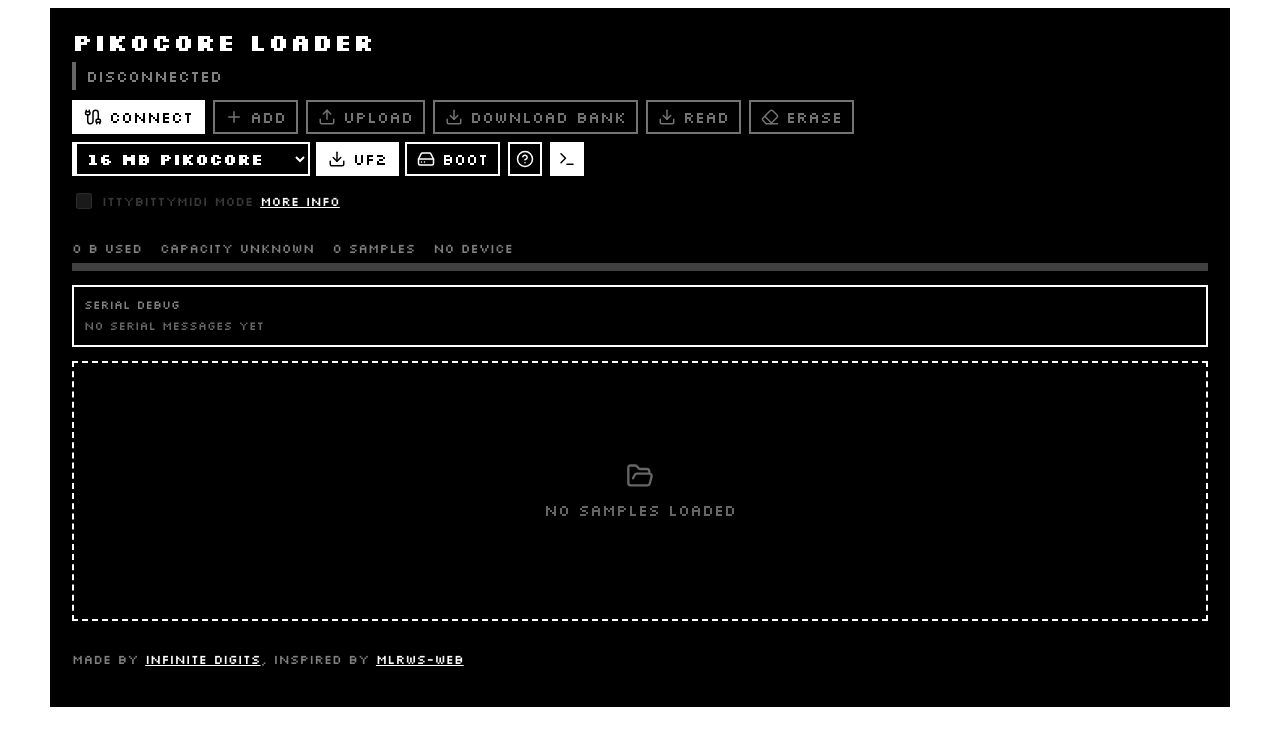
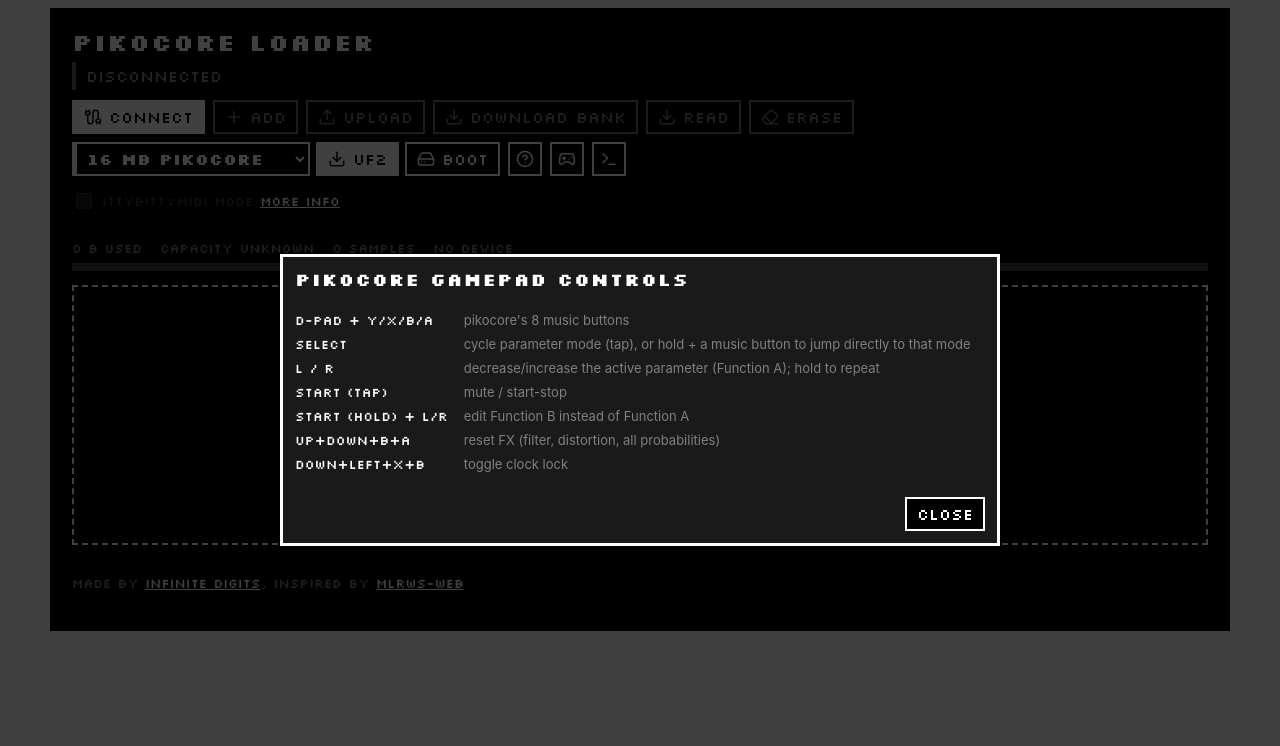
Before and after one commit to sebasdv/pikocore_gamepad, a React (Vite) app in the folder web/: page / in a window 1280 px wide. Both pictures are taken after a click on the button 567 px from the left and 159 px from the top of the page. Shown: the top 746 px of the page. Built offline with nearby package versions, Linux system fonts and the light colour scheme.

Commit message:
feat(web): add pikocore gamepad controls reference modal

```diff
--- a/web/src/App.tsx
+++ b/web/src/App.tsx
@@ -5,6 +5,7 @@
   Download,
   Eraser,
   FolderOpen,
+  Gamepad2,
   HardDrive,
   Pause,
   Play,
@@ -89,6 +90,7 @@
   const [debugLog, setDebugLog] = useState<string[]>([]);
   const [debugOpen, setDebugOpen] = useState(false);
   const [ittybittymidiInfoOpen, setIttybittymidiInfoOpen] = useState(false);
+  const [controlsInfoOpen, setControlsInfoOpen] = useState(false);
   const debugOpenRef = useRef(false);
   const debugEntriesRef = useRef<string[]>([]);
   const debugFlushTimerRef = useRef<number | null>(null);
@@ -876,6 +878,14 @@
             <HelpCircle size={18} />
           </button>
           <button
+            className="icon-button"
+            onClick={() => setControlsInfoOpen(true)}
+            title="Show pikocore gamepad controls"
+            aria-label="Show pikocore gamepad controls"
+          >
+            <Gamepad2 size={18} />
+          </button>
+          <button
             className="icon-button debug-toggle"
             onClick={toggleDebug}
             title={debugOpen ? 'Hide serial debug messages' : 'Show serial debug messages'}
@@ -957,6 +967,46 @@
               onClick={() => setIttybittymidiInfoOpen(false)}
               title="Close ittybittymidi info"
               aria-label="Close ittybittymidi info"
+            >
+              Close
+            </button>
+          </div>
+        </div>
+      ) : null}
+
+      {controlsInfoOpen ? (
+        <div className="modal-backdrop" role="presentation" onClick={() => setControlsInfoOpen(false)}>
+          <div
+            className="info-modal"
+            role="dialog"
+            aria-modal="true"
+            aria-label="pikocore gamepad controls"
+            onClick={(event) => event.stopPropagation()}
+          >
+            <div className="info-modal-copy">
+              <h2>pikocore gamepad controls</h2>
+              <dl className="controls-table">
+                <dt>D-pad + Y/X/B/A</dt>
+                <dd>pikocore's 8 music buttons</dd>
+                <dt>Select</dt>
+                <dd>cycle parameter mode (tap), or hold + a music button to jump directly to that mode</dd>
+                <dt>L / R</dt>
+                <dd>decrease/increase the active parameter (Function A); hold to repeat</dd>
+                <dt>Start (tap)</dt>
+                <dd>mute / start-stop</dd>
+                <dt>Start (hold) + L/R</dt>
+                <dd>edit Function B instead of Function A</dd>
+                <dt>Up+Down+B+A</dt>
+                <dd>reset FX (filter, distortion, all probabilities)</dd>
+                <dt>Down+Left+X+B</dt>
+                <dd>toggle clock lock</dd>
+              </dl>
+            </div>
+            <button
+              className="modal-close"
+              onClick={() => setControlsInfoOpen(false)}
+              title="Close controls reference"
+              aria-label="Close controls reference"
             >
               Close
             </button>
```
